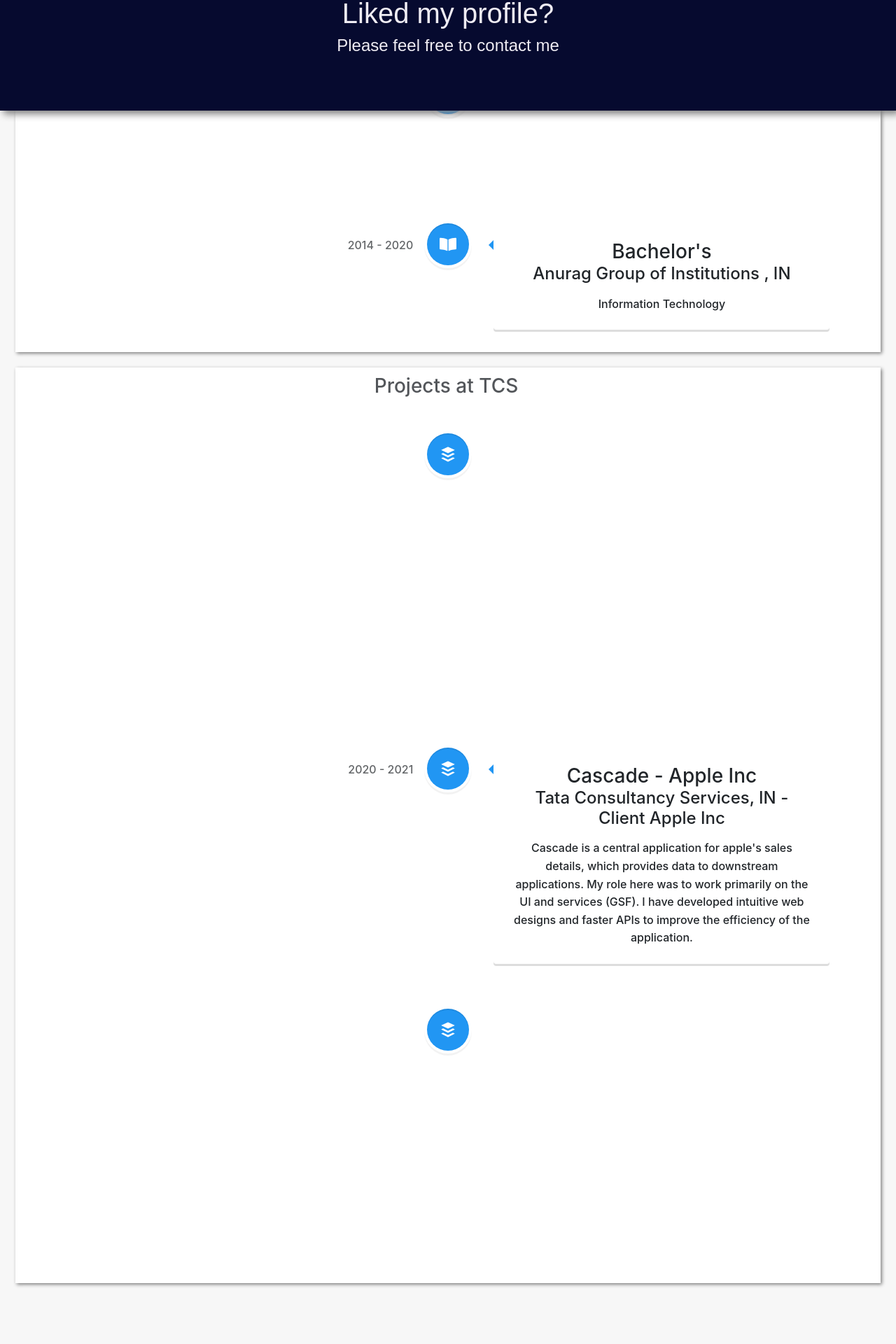
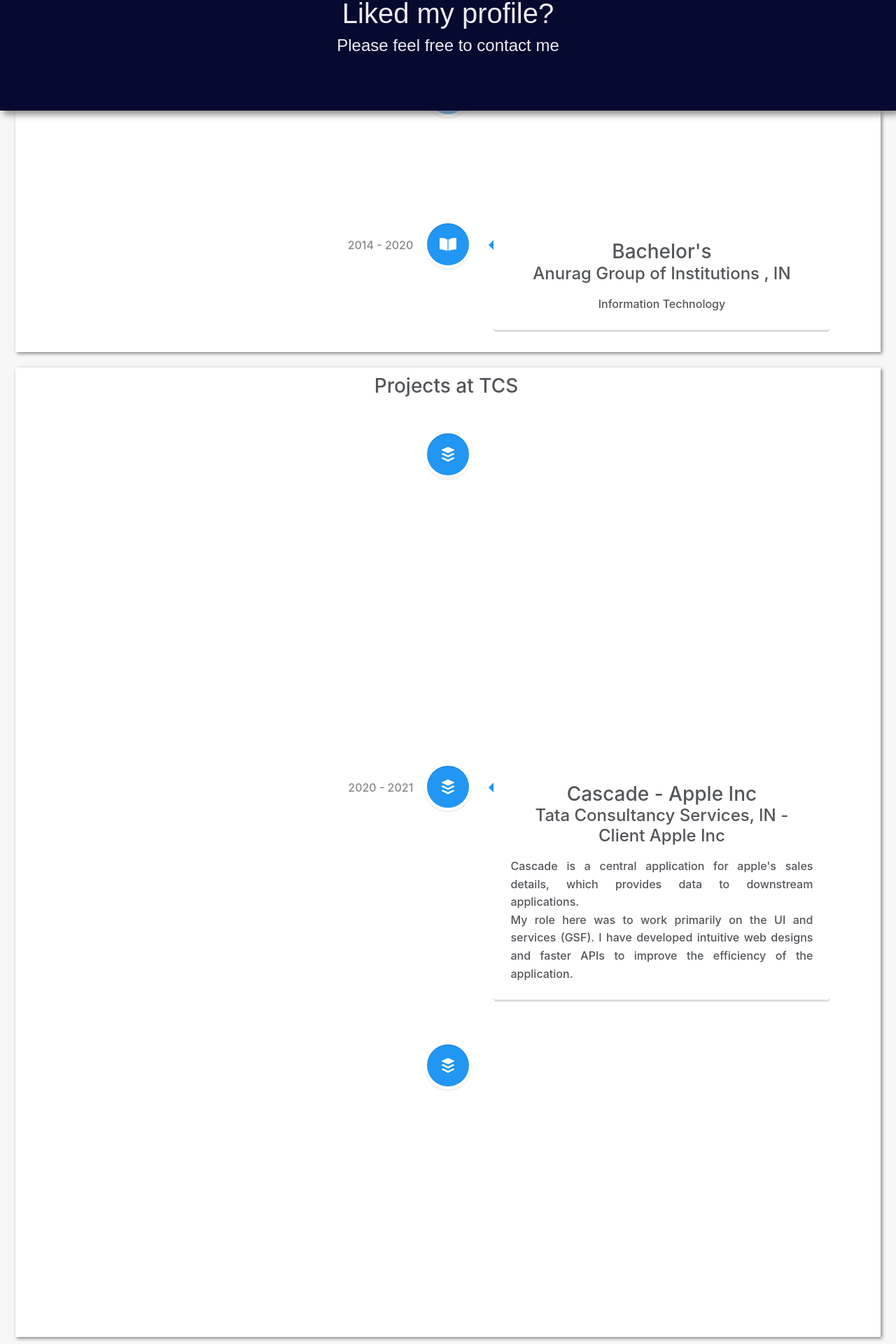
Before and after one commit to vamshidhar199/MyResume, a React (Create React App) app: page / in a window 1280 px wide. Shown: the part 642-2562 px from the top of the page at 70% size. Before the commit the page ends 2485 px from the top, so only its background shows below. Built offline with nearby package versions, Linux system fonts and the light colour scheme; a web font is replaced by a local one.

Commit message:
changes1

```diff
--- a/src/Component/CenterMenu/content/centercontent.js
+++ b/src/Component/CenterMenu/content/centercontent.js
@@ -36,6 +36,7 @@
   render() {
     let constTechlonogy = [
       <span className="col-sm-2 skillsSpan">Java</span>,
+      <span className="col-sm-2 skillsSpan">JS</span>,
       <span className="col-sm-2 skillsSpan">ReactJS</span>,
       <span className="col-sm-2 skillsSpan">Python</span>,
       <span className="col-sm-2 skillsSpan">AWS Basics</span>,
@@ -144,7 +145,7 @@
                 <div className="col-sm-8 col-style">
                   <h3 className=" centercontent-div-div2-h1">
                     About Me
-                    <span
+                    {/* <span
                       title="My Intro"
                       className="speech-icon"
                       onClick={() => {
@@ -154,7 +155,7 @@
                           : window.speechSynthesis.cancel();
                         this.setState({ speek: !this.state.speek });
                       }}
-                    ></span>
+                    ></span> */}
                   </h3>
                   <p className=" centercontent-div-div2-p">
                     Hello. I being an introvert, spent a lot of time inside the
@@ -211,7 +212,7 @@
                     <VerticalTimelineElement
                       className="vertical-timeline-element--work"
                       contentStyle={{
-                        color: "black",
+                        color: "#53565a",
                       }}
                       contentArrowStyle={{
                         borderRight: "7px solid  rgb(33, 150, 243)",
@@ -238,6 +239,9 @@
                       date="2014 - 2020"
                       contentArrowStyle={{
                         borderRight: "7px solid  rgb(33, 150, 243)",
+                      }}
+                      contentStyle={{
+                        color: "#53565a",
                       }}
                       iconStyle={{
                         background: "rgb(33, 150, 243)",
@@ -270,7 +274,7 @@
                     <VerticalTimelineElement
                       className="vertical-timeline-element--work"
                       contentStyle={{
-                        color: "black",
+                        color: "#53565a",
                       }}
                       contentArrowStyle={{
                         borderRight: "7px solid  rgb(33, 150, 243)",
@@ -288,21 +292,24 @@
                       <h4 className="vertical-timeline-element-subtitle">
                         Tata Consultancy Services, IN - Client Apple Inc
                       </h4>
-                      <p>
+                      <p style={{ textAlign: "justify" }}>
                         It is an application developed to assist the client
                         (Apple Inc) with managing sales data of a particular
                         location, by allowing clients to record new data and
                         view the trends of existing data with the help of
-                        industry-standard visualization. My role was to handle
-                        the front-end with ReactJS, developing intuitive web
-                        user interface with advanced functionality and also to
-                        develop low latency service API’s using GSF which is
+                        industry-standard visualization.<br></br> My role was to
+                        handle the front-end with ReactJS, developing intuitive
+                        web user interface with advanced functionality and also
+                        to develop low latency service API’s using GSF which is
                         built on top of spring boot framework.
                       </p>
                     </VerticalTimelineElement>
                     <VerticalTimelineElement
                       className="vertical-timeline-element--work"
                       date="2020 - 2021"
+                      contentStyle={{
+                        color: "#53565a",
+                      }}
                       contentArrowStyle={{
                         borderRight: "7px solid  rgb(33, 150, 243)",
                       }}
@@ -318,12 +325,12 @@
                       <h4 className="vertical-timeline-element-subtitle">
                         Tata Consultancy Services, IN - Client Apple Inc{" "}
                       </h4>
-                      <p>
+                      <p style={{ textAlign: "justify" }}>
                         Cascade is a central application for apple's sales
                         details, which provides data to downstream applications.
-                        My role here was to work primarily on the UI and
-                        services (GSF). I have developed intuitive web designs
-                        and faster APIs to improve the efficiency of the
+                        <br></br>My role here was to work primarily on the UI
+                        and services (GSF). I have developed intuitive web
+                        designs and faster APIs to improve the efficiency of the
                         application.{" "}
                       </p>
                     </VerticalTimelineElement>
@@ -331,6 +338,9 @@
                     <VerticalTimelineElement
                       className="vertical-timeline-element--work"
                       date="2020 - 2021"
+                      contentStyle={{
+                        color: "#53565a",
+                      }}
                       contentArrowStyle={{
                         borderRight: "7px solid  rgb(33, 150, 243)",
                       }}
@@ -346,12 +356,12 @@
                       <h4 className="vertical-timeline-element-subtitle">
                         Tata Consultancy Services, IN - Client Apple Inc{" "}
                       </h4>
-                      <p>
+                      <p style={{ textAlign: "justify" }}>
                         No Show Prediction is a machine learning project aimed
                         at predicting the no-show percentage of the appointments
-                        booked for apple services at the Apple store. My role
-                        was to accumulate data from different sources and
-                        pre-process the data using different data mining
+                        booked for apple services at the Apple store.<br></br>{" "}
+                        My role was to accumulate data from different sources
+                        and pre-process the data using different data mining
                         techniques to transform it into a meaningful dataset,
                         which was then passed to a machine learning model for
                         training and predicting the future trends.{" "}
```
